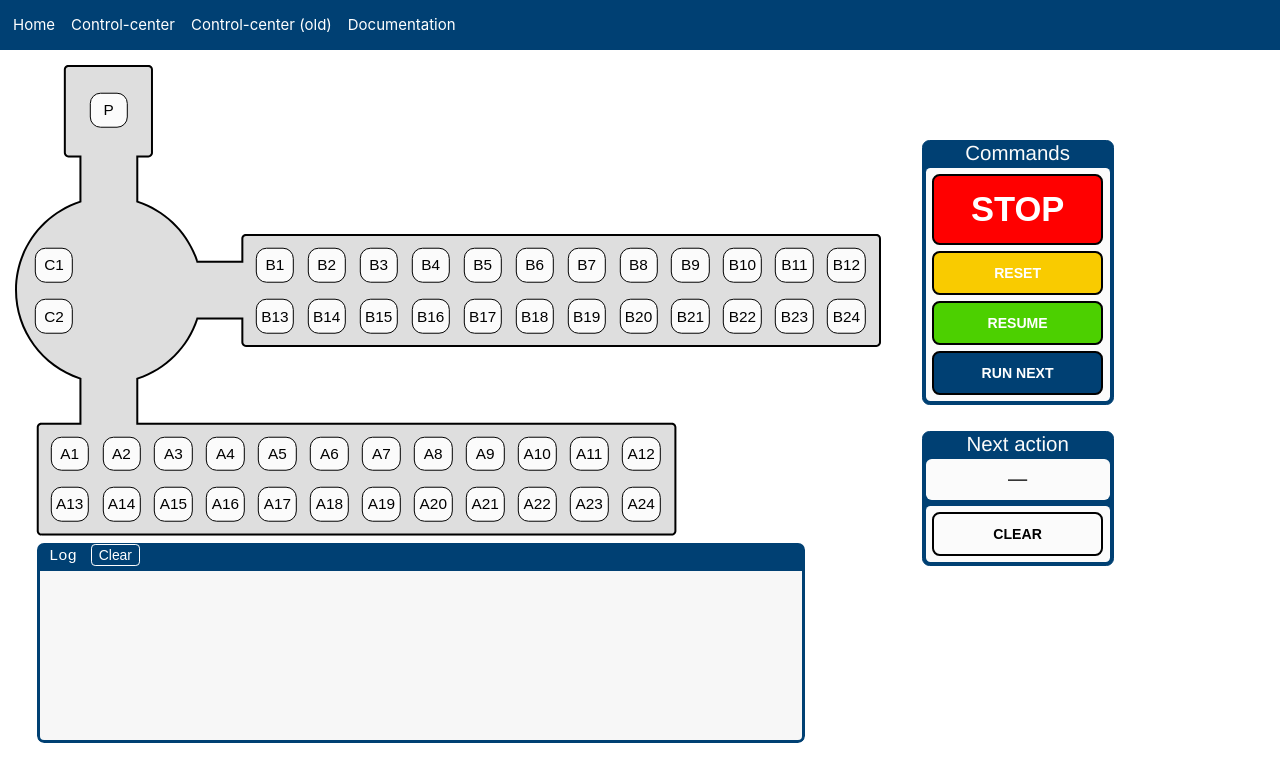
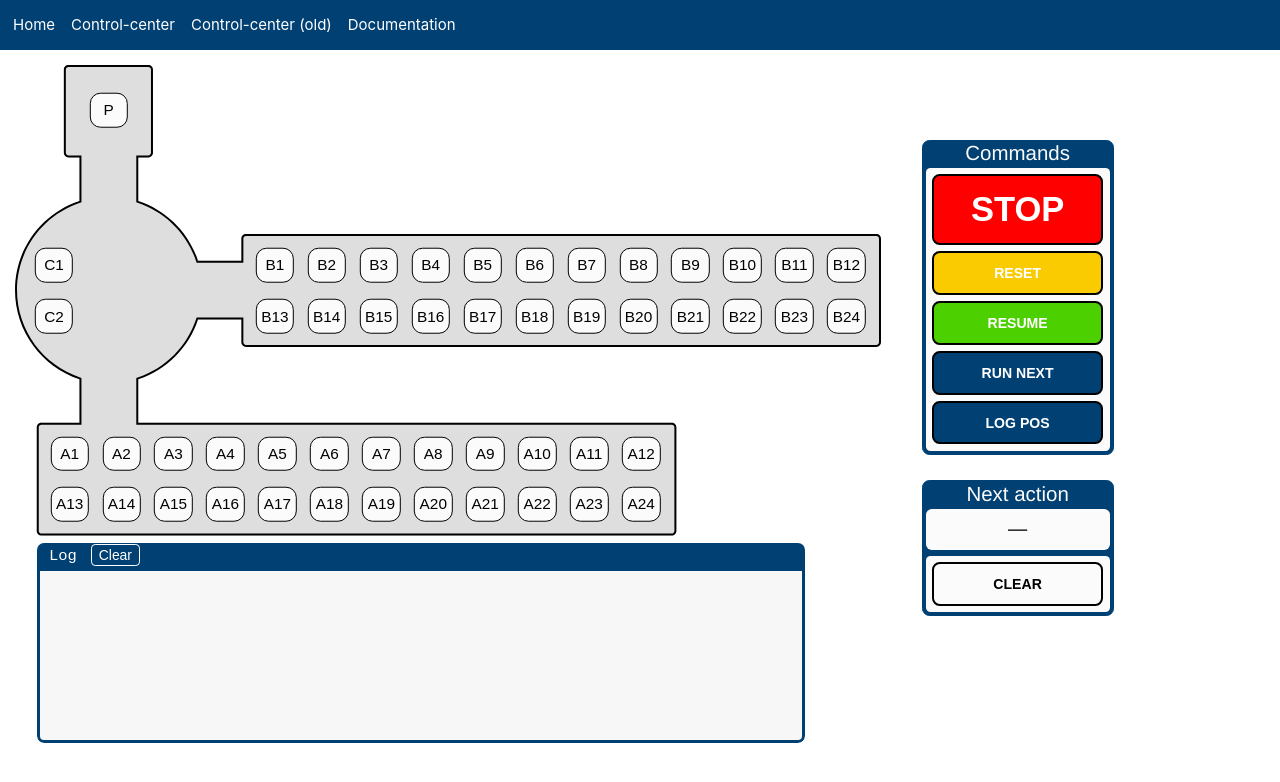
Before and after one commit to juliusedqvist/webapp-kand, a Vue app in the folder frontend/: page /control in a window 1280 px wide. Shown: the top 782 px of the page. Built offline with nearby package versions, Linux system fonts and the light colour scheme.

Commit message:
pos button

```diff
--- a/frontend/src/views/Control.vue
+++ b/frontend/src/views/Control.vue
@@ -69,6 +69,7 @@
           <button class="panel-btn" style="background-color: #f9cb00; color: white;" @click="logCommand('RESET', false);sendCommand('RESET')">RESET</button>
           <button class="panel-btn" style="background-color: #4cd000; color: white;" @click="logCommand('RESUME', false);sendCommand('RESUME')">RESUME</button>
           <button class="panel-btn" style="background-color: #004073; color: white;" @click="runNextAction">RUN NEXT</button>
+          <button class="panel-btn" style="background-color: #004073; color: white;" @click="sendCommand('REQUEST_POS')">LOG POS</button>
         </div>
       </div>
       <div class="next-action-panel">
@@ -156,7 +157,9 @@ async function runNextAction() {
 // Reusable helper for sending commands
 async function sendCommand(command) {
   console.log("Sending command:", command);
-  await axios.post('http://localhost:3000/api/arduino/command', { command });
+  const res = await axios.post('http://localhost:3000/api/arduino/command', { command });
+  console.log("Response from backend:", res)
+  log(res, 'info')
 }
 
 
@@ -167,6 +170,7 @@ async function logCommand(command, sendCommand = true) {
         const res = await axios.post('http://localhost:3000/api/arduino/command', {
           command: nextAction.value
         });
+        console.log("Response from backend:", res)
 
       } catch (err) {
         const msg = err.response?.data?.error || err.message || 'Unknown error';
@@ -430,6 +434,10 @@ watch(
   color: #b8860b;
 }
 
+.log-entry.response {
+  color: #068f11;
+}
+
 .log-entry.error {
   color: #b00020;
 }
```
